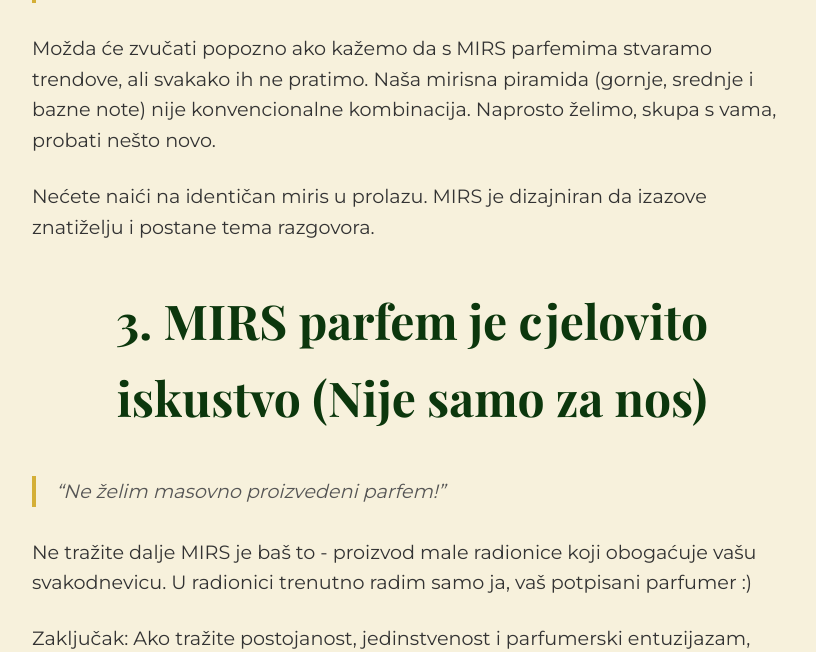
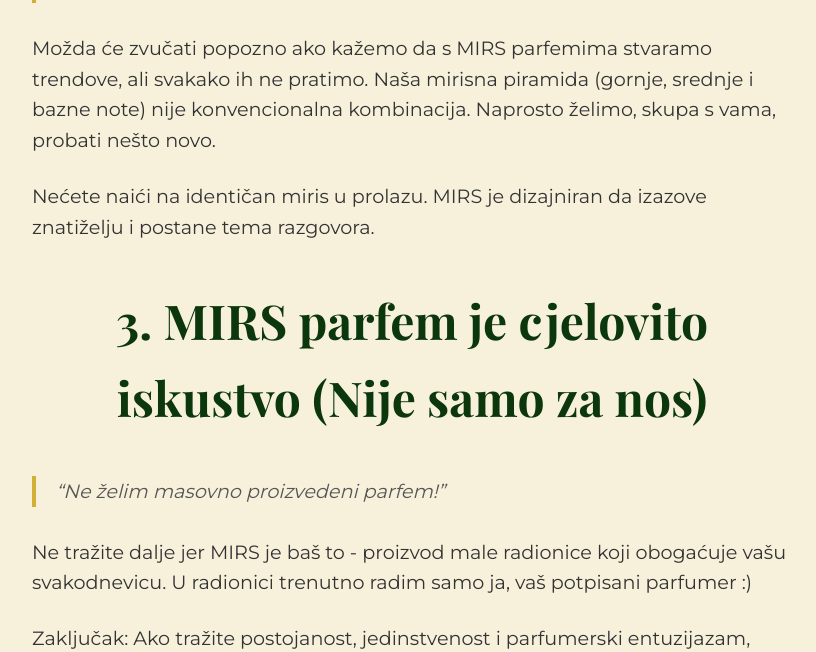
Before and after one commit to banovotz/mirs, a Jekyll site: the page built from _posts/2025-12-17-zasto-bih-trebala-odabrati-mirs.md, in a window 1280 px wide and 900 px high, scrolled down 1350 px. Shown: the part 224-876 px from the top of the window, without its empty margins (228-1044 px from the left). Built offline with Jekyll 4.4.1, drawn with Linux system fonts in a browser that asks for light colours; comment, search, counter and statistics services are not loaded.

Commit message:
Blog article update

```diff
--- a/_posts/2025-12-17-zasto-bih-trebala-odabrati-mirs.md
+++ b/_posts/2025-12-17-zasto-bih-trebala-odabrati-mirs.md
@@ -22,7 +22,7 @@
 > "Želim originalni miris!"
 
 
-Možda će zvučati popozno ako kažemo da s MIRS parfemima stvaramo trendove, ali svakako ih ne pratimo.  Naša mirisna piramida (gornje, srednje i bazne note)  nije konvencionalne kombinacija. Naprosto želimo, skupa s vama, probati nešto novo.
+Možda će zvučati popozno ako kažemo da s MIRS parfemima stvaramo trendove, ali svakako ih ne pratimo.  Naša mirisna piramida (gornje, srednje i bazne note)  nije konvencionalna kombinacija. Naprosto želimo, skupa s vama, probati nešto novo.
 
 Nećete naići na identičan miris u prolazu. MIRS je dizajniran da izazove znatiželju i postane tema razgovora.
 
@@ -30,7 +30,7 @@
 > "Ne želim masovno proizvedeni parfem!"
 
 
-Ne tražite dalje MIRS je baš to -  proizvod male radionice koji obogaćuje vašu svakodnevicu. U radionici trenutno radim samo ja, vaš potpisani parfumer :)
+Ne tražite dalje jer MIRS je baš to -  proizvod male radionice koji obogaćuje vašu svakodnevicu. U radionici trenutno radim samo ja, vaš potpisani parfumer :)
 
 
 Zaključak: Ako tražite postojanost, jedinstvenost i parfumerski entuzijazam, MIRS je jasan izbor. Prestanite nositi mirise, počnite nositi potpis.
```
